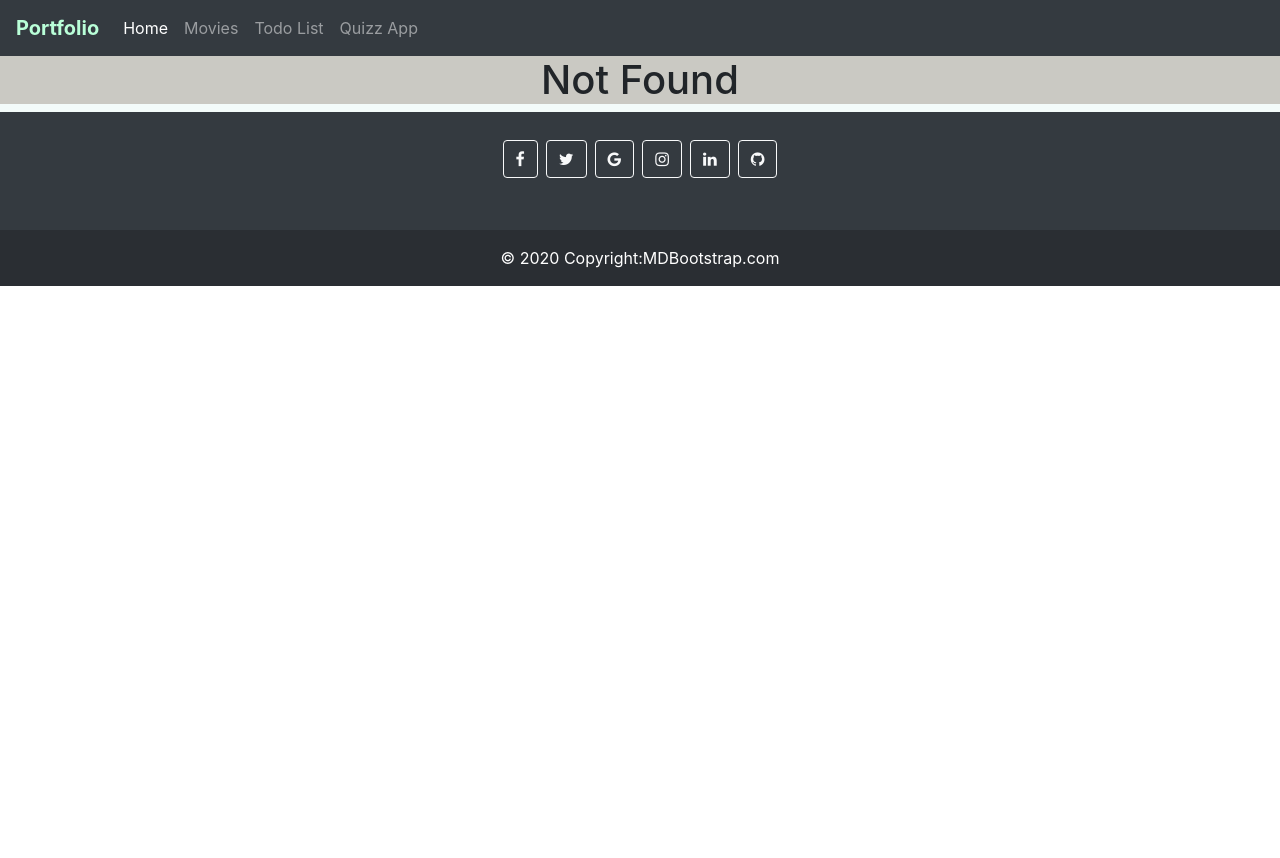
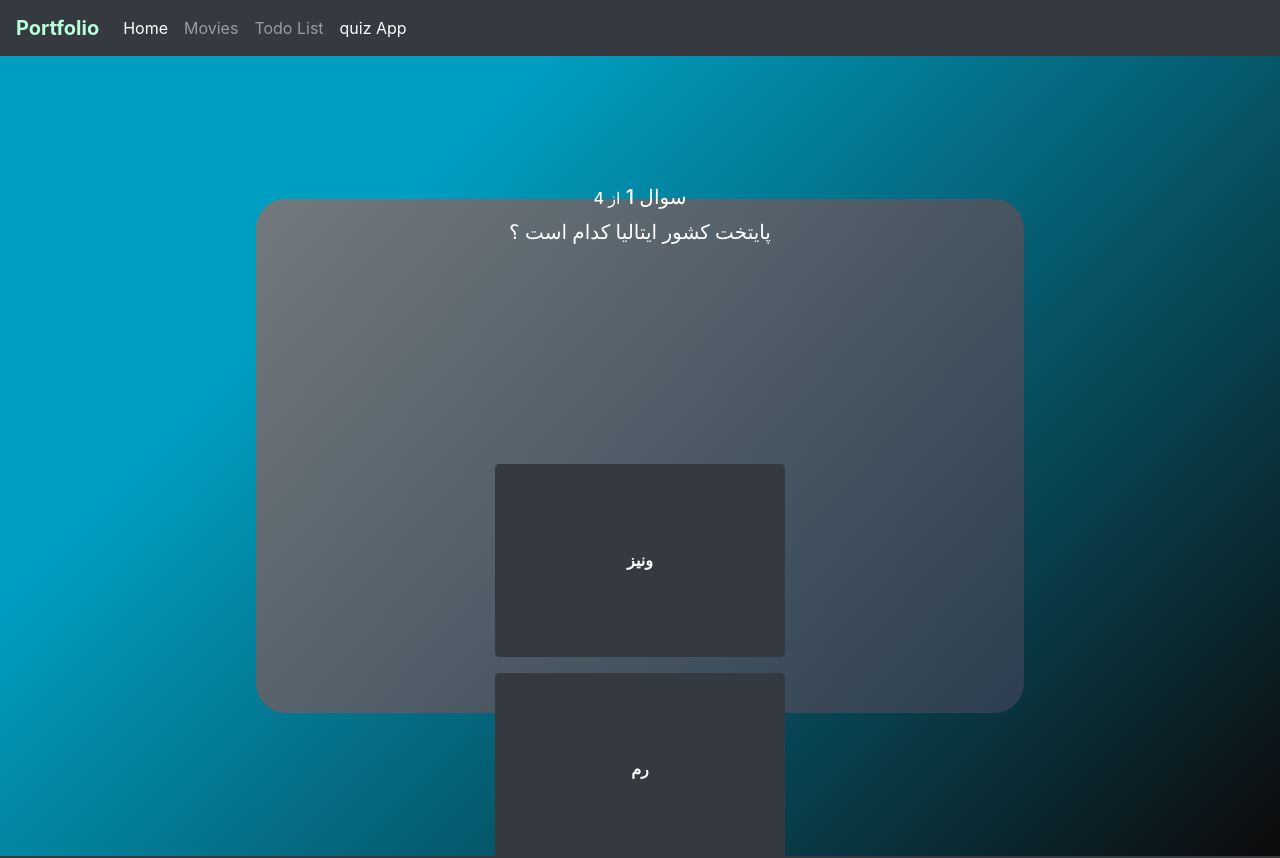
Before and after one commit to amirdeveloper8/Portfolio, a React (Create React App) app: page /quiz-app/questions in a window 1280 px wide. Before the commit this address led to /not-found. Shown: the top 858 px of the page. Before the commit the page ends 800 px from the top, so only its background shows below. Built offline with nearby package versions, Linux system fonts and the light colour scheme.

Commit message:
add questions to Quiz App

```diff
--- a/src/App.css
+++ b/src/App.css
@@ -251,7 +251,7 @@
   color: #fff;
 }
 
-.quizz-app {
+.quiz-app {
   height: 100vh;
   display: flex;
   justify-content: center;
@@ -261,22 +261,22 @@
   background-image: linear-gradient(315deg, #0d0a0b 0%, #009fc2 74%);
 }
 
-.quizzapp-start-btn {
+.quizapp-start-btn {
   width: 30%;
   padding: 5%;
 }
 
-.title-quizz {
+.title-quiz {
   padding-bottom: 5%;
   color: #2d2d2d;
 }
 
-.quizz-content {
+.quiz-content {
   color: white;
   width: 100%;
 }
 
-.quizz-cont {
+.quiz-cont {
   width: 70%;
   border: 1px solid white;
   background: rgba(0, 19, 15, 0.741);
@@ -284,14 +284,38 @@
   direction: rtl;
 }
 
-.quizz-cont p,
-.quizz-cont h3 {
+.quiz-cont p,
+.quiz-cont h3 {
   color: white;
 }
 
 .button-sec button {
   width: 20%;
   margin: 0 2%;
+}
+
+#quiz-quest .row {
+  width: 60%;
+  padding: 5%;
+  border-radius: 30px;
+  background-color: #bdc3c7;
+  background-image: linear-gradient(132deg, #737a7e 0%, #2c3e50 100%);
+}
+
+.firstquest {
+  font-size: 20px;
+}
+
+.secondquest {
+  font-size: 16px;
+}
+
+#quiz-quest .row {
+  color: white;
+}
+
+.orgquest {
+  font-weight: 500;
 }
 
 @media (max-width: 468px) {
--- a/src/App.js
+++ b/src/App.js
@@ -6,17 +6,19 @@ import { Route, Redirect, Switch } from "react-router-dom";
 import NotFound from "./components/notFound";
 import LoginForm from "./components/movieForm";
 import ToDoList from "./components/toDoList";
-import QuizzApp from "./components/quizzApp";
-import QuizzContent from "./components/quizzCont";
+import quizApp from "./components/quizApp";
+import quizContent from "./components/quizCont";
+import QuizQuestions from "./components/quizQuestions";
 
 function App() {
   return (
     <main className="container-fluid App">
       <Switch>
-        <Route path="/quizz-app/content" component={QuizzContent} />
+        <Route path="/quiz-app/content" component={quizContent} />
+        <Route path="/quiz-app/questions" component={QuizQuestions} />
         <Route path="/fav-movie/:id" component={LoginForm} />
         <Route path="/todolist" component={ToDoList} />
-        <Route path="/quizz-app" component={QuizzApp} />
+        <Route path="/quiz-app" component={quizApp} />
         <Route path="/home" component={Body} />
         <Route path="/fav-movie" component={Movies} />
         <Route path="/not-found" component={NotFound} />
--- a/src/components/common/navItems.jsx
+++ b/src/components/common/navItems.jsx
@@ -22,8 +22,8 @@ class NavItems extends Component {
             <NavLink className="nav-item nav-link" to="/todolist">
               Todo List
             </NavLink>
-            <NavLink className="nav-item nav-link" to="/quizz-app">
-              Quizz App
+            <NavLink className="nav-item nav-link" to="/quiz-app">
+              quiz App
             </NavLink>
           </div>
         </div>
--- /dev/null
+++ b/src/components/quizApp.jsx
@@ -0,0 +1,20 @@
+import React, { Component } from "react";
+import { Link } from "react-router-dom";
+
+class quizApp extends Component {
+  state = {};
+  render() {
+    return (
+      <div className="quiz-app">
+        <h3 className="title-quiz">Quiz App</h3>
+        <Link className="quiz-content" to="/quiz-app/content">
+          <button className="btn btn-outline-light quizapp-start-btn">
+            شروع کن
+          </button>
+        </Link>
+      </div>
+    );
+  }
+}
+
+export default quizApp;
--- a/src/components/quizzCont.jsx
+++ b/src/components/quizCont.jsx
@@ -1,11 +1,11 @@
 import React from "react";
 import { Link } from "react-router-dom";
 
-const QuizzContent = () => {
+const quizContent = () => {
   return (
-    <div className="quizz-app">
-      <div className="quizz-cont">
-        <h3>Quizz App</h3>
+    <div className="quiz-app">
+      <div className="quiz-cont">
+        <h3>quiz App</h3>
         <p>
           لورم ایپسوم متن ساختگی با تولید سادگی نامفهوم از صنعت چاپ، و با
           استفاده از طراحان گرافیک است، چاپگرها و متون بلکه روزنامه و مجله در
@@ -20,14 +20,16 @@ const QuizzContent = () => {
           قرار گیرد.
         </p>
         <div className="button-sec">
-          <Link to="/quizz-app">
+          <Link to="/quiz-app">
             <button className="btn btn-danger">بازگشت</button>
           </Link>
-          <button className="btn btn-primary">شروع</button>
+          <Link to="/quiz-app/questions">
+            <button className="btn btn-primary">شروع</button>
+          </Link>
         </div>
       </div>
     </div>
   );
 };
 
-export default QuizzContent;
+export default quizContent;
--- /dev/null
+++ b/src/components/quizQuestions.jsx
@@ -0,0 +1,96 @@
+import React, { Component } from "react";
+
+const info = [
+  {
+    questionText: "پایتخت کشور ایتالیا کدام است ؟",
+    answerOptions: [
+      { answerText: "ونیز", isCorrect: false },
+      { answerText: "رم", isCorrect: true },
+      { answerText: "میلان", isCorrect: false },
+      { answerText: "ناپولی", isCorrect: false },
+    ],
+  },
+
+  {
+    questionText: "پایتخت کشور ژاپن کدام است ؟",
+    answerOptions: [
+      { answerText: "هاندا", isCorrect: false },
+      { answerText: "ستو", isCorrect: false },
+      { answerText: "کاسوگای", isCorrect: false },
+      { answerText: "توکیو", isCorrect: true },
+    ],
+  },
+
+  {
+    questionText: "پایتخت کشور ایتالیا آلمان است ؟",
+    answerOptions: [
+      { answerText: "برلین", isCorrect: true },
+      { answerText: "مونیخ", isCorrect: false },
+      { answerText: "هامبورگ", isCorrect: false },
+      { answerText: "آلمان", isCorrect: false },
+    ],
+  },
+
+  {
+    questionText: "پایتخت کشور اسپانیا کدام است ؟",
+    answerOptions: [
+      { answerText: "ویگو", isCorrect: false },
+      { answerText: "مادرید", isCorrect: true },
+      { answerText: "بارسلونا", isCorrect: false },
+      { answerText: "والنسیا", isCorrect: false },
+    ],
+  },
+];
+class QuizQuestions extends Component {
+  constructor() {
+    super();
+    this.state = {
+      index: 0,
+    };
+  }
+
+  goToNext = () => {
+    this.setState({ index: this.state.index + 1 });
+  };
+
+  render() {
+    const item = info[this.state.index];
+
+    return (
+      <div className="quiz-app" id="quiz-quest">
+        <div className="row">
+          <div className="d-flex flex-column align-items-center justify-content-center col-12">
+            <div className="d-flex flex-column align-items-center justify-content-center col-12">
+              <div>
+                <h3>
+                  <span className="firstquest">
+                    {" "}
+                    سوال {this.state.index + 1}{" "}
+                  </span>
+                  <span className="secondquest">از {info.length}</span>
+                </h3>
+              </div>
+              <div className="orgquest">
+                <h5>{item.questionText}</h5>
+              </div>
+            </div>
+            <div className="col-12 d-flex flex-column m-5">
+              {item.answerOptions.map((answerOption) => (
+                <button
+                  key={answerOption.answerText}
+                  onClick={this.goToNext}
+                  style={{ fontWeight: 700 }}
+                  className="btn btn-dark mx-auto my-2 col-lg-6 col-sm-8"
+                >
+                  {answerOption.answerText}
+                </button>
+              ))}
+            </div>
+          </div>
+        </div>
+      </div>
+    );
+  }
+}
+
+export default QuizQuestions;
--- a/src/components/quizzApp.jsx
+++ /dev/null
@@ -1,20 +0,0 @@
-import React, { Component } from "react";
-import { Link } from "react-router-dom";
-
-class QuizzApp extends Component {
-  state = {};
-  render() {
-    return (
-      <div className="quizz-app">
-        <h3 className="title-quizz">Quizz App</h3>
-        <Link className="quizz-content" to="/quizz-app/content">
-          <button className="btn btn-outline-light quizzapp-start-btn">
-            شروع کن
-          </button>
-        </Link>
-      </div>
-    );
-  }
-}
-
-export default QuizzApp;
```
Also changed, not shown: src/components/utils/questions.js (added, +45 -0 lines).
